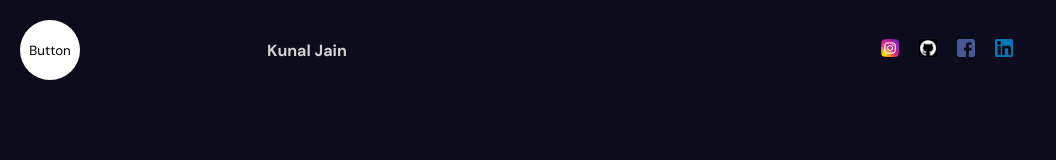
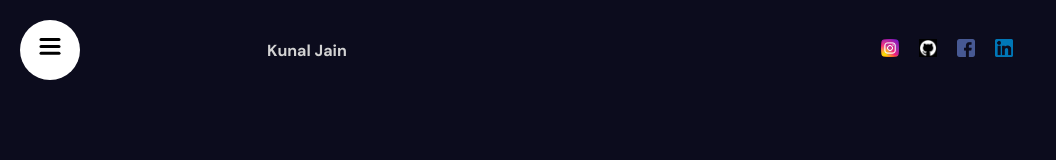
Before and after one commit to Kuna1jain/My-Portfolio, a React (Vite) app: page / in a window 1280 px wide. Shown: the top 160 px of the page, without its empty margins (0-1056 px from the left). Built offline with nearby package versions, Linux system fonts and the light colour scheme.

Commit message:
sidebar staggering effect, animated menu buttton

```diff
--- a/src/App.jsx
+++ b/src/App.jsx
@@ -3,13 +3,14 @@
 const App = () => {
   return <div>
 
-    <section><Navbar/></section>
-    <section>parrallax</section>
-    <section>services</section>
-    <section>portfolio</section>
-    <section>portfolio1</section>
-    <section>portfolio2</section>
-    <section>portfolio3</section>
+    <section id="Homepage"><Navbar/></section>
+    <section id="Skills">parrallax</section>
+    <section id="Portfolio">services</section>
+    <section id="Achievements">portfolio</section>
+    <section id="Education">portfolio3</section>
+    <section id="Contact">portfolio1</section>
+    <section id="About">portfolio2</section>
+
     <section>contact</section>
   </div>;
 
--- a/src/components/sidebar/Sidebar.jsx
+++ b/src/components/sidebar/Sidebar.jsx
@@ -3,8 +3,6 @@
 import Links from "./links/Links";
 import "./sidebar.scss";
 import ToggleButton from "./toggleButton/ToggleButton";
-const Sidebar = () =>{
-    const [open,setOpen]=useState(false)
 const variants = {
     open:{
         clipPath:"circle(1200px at 50px 50px)",
@@ -24,6 +22,8 @@
 
     },
 };
+const Sidebar = () =>{
+    const [open,setOpen]=useState(false)
     return <motion.div className="sidebar" animate={open? "open" : "closed"}>
         <motion.div className="bg" variants={variants}>
             <Links/>
--- a/src/components/sidebar/links/Links.jsx
+++ b/src/components/sidebar/links/Links.jsx
@@ -1,6 +1,46 @@
-const Links = ()=>{
-    return(
-        <div>Links</div>
-    )
-}
-export default Links
+import { motion } from "framer-motion";
+
+const variants = {
+    open: {
+        transition: {
+            staggerChildren: 0.1,
+        },
+    },
+    closed: {
+        transition: {
+            staggerChildren: 0.05,
+            staggerDirection:-1,
+        },
+    },
+};
+const itemVariants = {
+    open: {
+        y:0,
+        opacity:1,
+    },
+    closed: {
+        y:50,
+        opacity:0,
+    },
+};
+const Links = () => {
+    const items = [
+        "Homepage",
+        "Skills",
+        "Portfolio",
+        "Achievements",
+        "Education",
+        "Contact",
+        "About"
+    ];
+    return (
+        <motion.div className="links" variants={variants}>
+            {items.map(item => (
+                <motion.a href={`#${item}`} key={item} variants={itemVariants} whileHover={{scale:1.1}}>
+                    {item}
+                </motion.a>
+            ))}
+        </motion.div>
+    );
+};
+export default Links;
--- a/src/components/sidebar/sidebar.scss
+++ b/src/components/sidebar/sidebar.scss
@@ -16,12 +16,14 @@
             width: 100%;
             height: 100%;
             display: flex;
-            flood-color: column;
+            flex-direction: column;
             align-items: center;
             justify-content: center;
             gap: 20px;
             a{
-                font-size: 40px;
+                font-size: 25px;
+                color: black;
+                text-decoration: none;
             }
         }
     }
--- a/src/components/sidebar/toggleButton/ToggleButton.jsx
+++ b/src/components/sidebar/toggleButton/ToggleButton.jsx
@@ -1,4 +1,38 @@
-const ToggleButton=({setOpen})=>{
-    return <button onClick={() => setOpen((prev)=> !prev )}>Button</button>;
+import { motion } from "framer-motion";
+const ToggleButton = ({ setOpen }) => {
+    return (
+        <button onClick={() => setOpen((prev) => !prev)}>
+            <svg width="23" height="23" viewBox="0 0 23 23">
+                <motion.path
+                    strokeWidth="3"
+                    stroke=" black"
+                    strokeLinecap="round"
+                    variants={{
+                        closed: { d: "M 2 2.5 L 20 2.5 " },
+                        open: { d: "M 3 16.5 L 17 2.5" },
+                    }}
+                />
+                <motion.path
+                    strokeWidth="3"
+                    stroke=" black"
+                    strokeLinecap="round"
+                    d="M 2 9.423 L 20 9.423"
+                    variants={{
+                        closed: { opacity: 1 },
+                        open: { opacity: 0 },
+                    }}
+                />
+                <motion.path
+                    strokeWidth="3"
+                    stroke=" black"
+                    strokeLinecap="round"
+                    variants={{
+                        closed: { d: "M 2 16.346 L 20 16.346 " },
+                        open: { d: "M 3 2.5 L 17 16.346" },
+                    }}
+                />
+            </svg>
+        </button>
+    );
 };
 export default ToggleButton;
```
Lines whose indentation alone changed are shown as unchanged.
